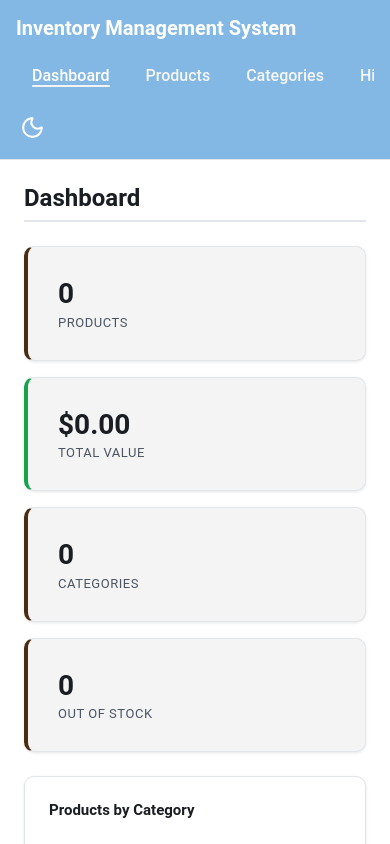
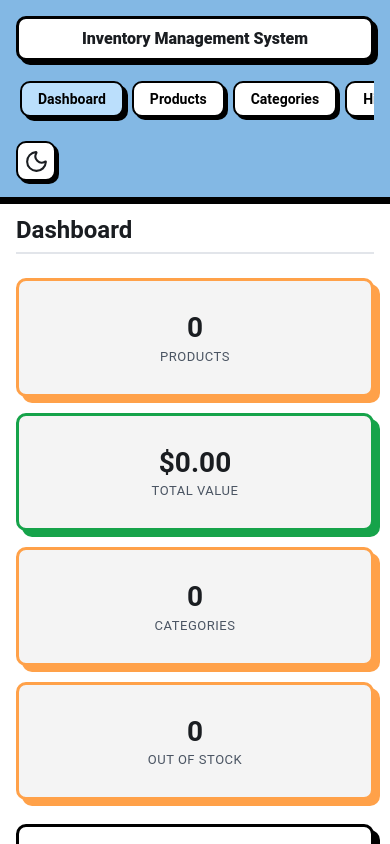
Before and after one commit to realthash/Inventory-Management-System, a React (Vite) app in the folder inventory-management/: page / in a window 390 px wide. Shown: the top 844 px of the page. Built offline with nearby package versions, Linux system fonts and the light colour scheme.

Commit message:
style: navlinks in lighmode and the pages's boxes

```diff
--- a/inventory-management/src/components/CategoryForm.module.css
+++ b/inventory-management/src/components/CategoryForm.module.css
@@ -18,16 +18,19 @@
 .input {
     padding: 10px 12px;
     background-color: var(--color-table-head);
-    border: 1px solid var(--color-text-muted);
+    border: 2px solid black;
     border-radius: var(--radius);
     color: var(--color-text);
     font-size: 14px;
     width: 100%;
+    box-shadow: 3px 3px 0px 0px #000000;
+    transition: transform 0.15s ease, box-shadow 0.15s ease;
 }
 
 .input:focus {
     outline: none;
-    border-color: var(--color-primary);
+    transform: translate(-1px, -1px);
+    box-shadow: 5px 5px 0px 0px #000000;
 }
 
 .error {
@@ -39,18 +42,24 @@
     padding: 10px 20px;
     background-color: var(--color-btn-bg);
     color: var(--color-btn-text);
-    border: none;
+    border: 2px solid black;
     font-size: 14px;
     border-radius: var(--radius);
     cursor: pointer;
-    font-weight: 500;
+    font-weight: 600;
     white-space: nowrap;
     height: 40px;
-    transition: background-color 0.15s ease, transform 0.15s ease;
+    box-shadow: 3px 3px 0px 0px #000000;
+    transition: background-color 0.15s ease, transform 0.15s ease, box-shadow 0.15s ease;
 }
 
 .submit:hover {
     background-color: var(--color-btn-hover);
-    transform: translateY(-1px);
+    transform: translate(-2px, -2px);
+    box-shadow: 5px 5px 0px 0px #000000;
+}
 
+.submit:active {
+    transform: translate(2px, 2px);
+    box-shadow: 1px 1px 0px 0px #000000;
 }
--- a/inventory-management/src/components/Layout.module.css
+++ b/inventory-management/src/components/Layout.module.css
@@ -13,7 +13,7 @@
 
     width: 240px;
     background-color: var(--color-surface);
-    border-right: 1px solid var(--color-border);
+    border-right: 5px solid black;
     padding: var(--space-lg) var(--space-md);
     display: flex;
     flex-direction: column;
@@ -30,20 +30,30 @@
 }
 
 .pageHeader {
-    margin-bottom: var(--space-md);
-    padding-bottom: var(--space-sm);
+    margin-bottom: var(--space-lg);
+    background-color: var(--color-surface);
+    border: 3px solid black;
+    border-radius: var(--radius);
+    padding: var(--space-md) var(--space-lg);
+    box-shadow: 6px 6px 0px 0px #000000;
+    display: flex;
+    justify-content: center;
+    align-items: center;
+    text-align: center;
 }
 
 .brandTitle {
-    font-size: 35px;
-    font-weight: 700;
+    font-size: 32px;
+    font-weight: 800;
     color: var(--color-text);
+    margin: 0;
+    text-align: center;
 }
 
 .nav {
     display: flex;
     flex-direction: column;
-    gap: 4px;
+    gap: var(--space-elg);
 }
 
 .sidebarFooter {
@@ -54,44 +64,36 @@
 }
 
 .link {
-
     position: relative;
-    width: fit-content;
+    width: 100%;
     padding: 10px var(--space-md);
     border-radius: var(--radius);
-    color: var(--layout-text-muted);
+    color: var(--color-nav-link-text);
     text-decoration: none;
-    font-weight: 500;
-    transition: background-color 0.15s ease, color 0.15s ease, transform 0.15s ease;
-}
-
-.link::after {
-    content: '';
-    position: absolute;
-    bottom: 8px;
-    left: var(--space-md);
-    right: var(--space-md);
-    height: 2px;
-    background-color: var(--layout-underline-color);
-    border-radius: 1px;
-    transform: scaleX(0);
-    transform-origin: left;
-    transition: transform 0.3s cubic-bezier(0.4, 0, 0.2, 1);
+    font-weight: 600;
+    border: 2px solid black;
+    background-color: var(--color-bg);
+    box-shadow: 3px 3px 0px 0px #000000;
+    transform: translate(0, 0);
+    transition: background-color 0.15s ease, color 0.15s ease, transform 0.15s ease, box-shadow 0.15s ease;
 }
 
 .link:hover {
     color: var(--layout-text-hover);
-
-    transform: scale(1.05);
+    background-color: var(--color-surface);
+    transform: translate(-2px, -2px);
+    box-shadow: 5px 5px 0px 0px #000000;
 }
 
-.link:hover::after,
-.linkActive::after {
-    transform: scaleX(1);
+.link:active {
+    transform: translate(2px, 2px);
+    box-shadow: 1px 1px 0px 0px #000000;
 }
 
 .linkActive {
     color: var(--layout-text-active);
+    background-color: var(--color-table-head);
+    box-shadow: 4px 4px 0px 0px #000000;
 }
 
 .linkActive:hover {
@@ -108,18 +110,39 @@
 @media (max-width: 640px) {
     .app {
         flex-direction: column;
+        min-height: 100vh;
     }
 
     .sidebar {
         width: 100%;
         border-right: none;
-        border-bottom: 1px solid var(--color-border);
+        border-bottom: 3px solid black;
         padding: var(--space-md);
         gap: var(--space-md);
+        box-shadow: 0 4px 0px 0px #000000;
+        position: sticky;
+        top: 0;
+        z-index: 100;
     }
 
     .brand {
-        display: block;
+        display: flex;
+        align-items: center;
+        justify-content: center;
+        background-color: white;
+        border: 3px solid black;
+        border-radius: var(--radius);
+        padding: 10px var(--space-md);
+        box-shadow: 4px 4px 0px 0px #000000;
+        text-align: center;
+    }
+
+    .brand h1 {
+        font-size: 16px;
+        font-weight: 800;
+        color: var(--color-text);
+        margin: 0;
+        text-align: center;
     }
 
     .pageHeader {
@@ -128,10 +151,34 @@
 
     .nav {
         flex-direction: row;
+        flex-wrap: nowrap;
+        gap: var(--space-sm);
         overflow-x: auto;
+        padding: 4px 6px 8px 4px;
+        /* extra room so 3D box shadow does not get clipped or overlap */
+        scrollbar-width: none;
+        -webkit-overflow-scrolling: touch;
+    }
+
+    .nav::-webkit-scrollbar {
+        display: none;
     }
 
     .link {
+        width: auto;
+        flex-shrink: 0;
         white-space: nowrap;
+        padding: 8px var(--space-md);
+        font-size: 14px;
+    }
+
+    .sidebarFooter {
+        margin-top: 0;
+        display: flex;
+        align-items: center;
+    }
+
+    .main {
+        padding: var(--space-md);
     }
 }
--- a/inventory-management/src/components/ProductTable.module.css
+++ b/inventory-management/src/components/ProductTable.module.css
@@ -1,8 +1,9 @@
 .tableWrapper {
     background-color: var(--color-surface);
-    border: 1px solid var(--color-border);
+    border: 3px solid black;
     border-radius: var(--radius);
     overflow-x: auto;
+    box-shadow: 6px 6px 0px 0px #000000;
 }
 
 .table {
--- a/inventory-management/src/components/StatCard.module.css
+++ b/inventory-management/src/components/StatCard.module.css
@@ -1,32 +1,43 @@
 .card {
+    --tone-color: var(--color-primary);
     padding: var(--space-elg);
     background-color: var(--color-stat-bg);
-    border: 1px solid var(--color-stat-border);
+    border: 3px solid var(--tone-color);
     border-radius: var(--radius);
-    border-left: 4px solid var(--color-stat-border);
-    transition: transform 0.2s ease, box-shadow 0.2s ease, border-color 0.2s ease;
-    box-shadow: var(--shadow);
+    box-shadow: 6px 6px 0px 0px var(--tone-color);
+    transform: translate(0, 0);
+    transition: transform 0.15s ease, box-shadow 0.15s ease, border-color 0.15s ease;
+    display: flex;
+    flex-direction: column;
+    align-items: center;
+    justify-content: center;
+    text-align: center;
 }
 
 .card:hover {
-    transform: translateY(-2px);
-    box-shadow: 0 6px 16px rgba(0, 0, 0, 0.08);
+    transform: translate(-3px, -3px);
+    box-shadow: 9px 9px 0px 0px var(--tone-color);
+}
+
+.card:active {
+    transform: translate(4px, 4px);
+    box-shadow: 2px 2px 0px 0px var(--tone-color);
 }
 
 .default {
-    border-left-color: var(--color-primary);
+    --tone-color: var(--color-primary);
 }
 
 .success {
-    border-left-color: var(--color-success);
+    --tone-color: var(--color-success);
 }
 
 .warning {
-    border-left-color: var(--color-warning);
+    --tone-color: var(--color-warning);
 }
 
 .danger {
-    border-left-color: var(--color-danger);
+    --tone-color: var(--color-danger);
 }
 
 .value {
--- a/inventory-management/src/components/ThemeToggle.module.css
+++ b/inventory-management/src/components/ThemeToggle.module.css
@@ -1,29 +1,37 @@
 .toggle {
-    background: none;
-    border: none;
+    background-color: var(--color-bg);
+    border: 2px solid black;
     border-radius: var(--radius);
-    width: 32px;
-    height: 32px;
+    width: 40px;
+    height: 40px;
     cursor: pointer;
     font-size: 16px;
     display: flex;
     align-items: center;
     justify-content: center;
-    /* transition: background-color 0.15s ease, border-color 0.15s ease; */
+    box-shadow: 3px 3px 0px 0px #000000;
+    transform: translate(0, 0);
+    transition: background-color 0.15s ease, transform 0.15s ease, box-shadow 0.15s ease;
 }
 
-/* .toggle:hover {
-    background-color: var(--color-bg);
-} */
+.toggle:hover {
+    background-color: var(--color-table-head);
+    transform: translate(-2px, -2px);
+    box-shadow: 5px 5px 0px 0px #000000;
+}
+
+.toggle:active {
+    transform: translate(2px, 2px);
+    box-shadow: 1px 1px 0px 0px #000000;
+}
 
 .moonIcon {
-    color: #ffffff;
+    color: var(--color-text);
     transition: transform 0.2s ease;
-
 }
 
 .sunIcon {
-    color: #ffffff;
+    color: var(--color-text);
     transition: transform 0.2s ease;
 }
 
--- a/inventory-management/src/pages/Dashboard.module.css
+++ b/inventory-management/src/pages/Dashboard.module.css
@@ -19,18 +19,27 @@
 
 .panel {
     background-color: var(--color-panel-bg);
-    border: 1px solid var(--color-panel-border);
+    border: 3px solid black;
     border-radius: var(--radius);
     padding: var(--space-lg);
-    box-shadow: var(--shadow);
-    transition: transform 0.2s ease, box-shadow 0.2s ease, border-color 0.2s ease;
-    box-shadow: var(--shadow);
+    /* Solid 3D box underneath */
+    box-shadow: 6px 6px 0px 0px #000000;
+    transform: translate(0, 0);
+    transition: transform 0.15s ease, box-shadow 0.15s ease;
 }
 
 .panel:hover {
-    transform: translateY(-2px);
-    box-shadow: 0 6px 16px rgba(0, 0, 0, 0.08);
+    /* Pops up more / solid shadow gets thicker */
+    transform: translate(-3px, -3px);
+    box-shadow: 9px 9px 0px 0px #000000;
 }
+
+.panel:active {
+    /* Pressed down into the solid box */
+    transform: translate(4px, 4px);
+    box-shadow: 2px 2px 0px 0px #000000;
+}
+
 
 .panelTitle {
     font-size: 15px;
--- a/inventory-management/src/pages/History.module.css
+++ b/inventory-management/src/pages/History.module.css
@@ -10,9 +10,10 @@
 }
 
 .tableWrapper {
-    border: 1px solid var(--color-border);
+    border: 3px solid black;
     border-radius: var(--radius);
     overflow-x: auto;
+    box-shadow: 6px 6px 0px 0px #000000;
 }
 
 .table {
--- a/inventory-management/src/styles/variables.css
+++ b/inventory-management/src/styles/variables.css
@@ -18,14 +18,16 @@
   --color-panel-border: #e2e5ea;
   --color-panel-title: #1a1d21;
 
-  --color-primary: #4a2e14;
+  --color-primary: #ffa149;
   --color-primary-hover: hsl(0, 0%, 100%);
   --color-btn-bg: #83b8e4;
   --color-submit-btn-bg: #6e9abe;
   --color-btn-hover: #76a5cc;
   --color-btn-text: #ffffff;
 
-  --color-nav-active: #ffffff;
+  --color-nav-active: #000000;
+  --color-nav-link: white;
+  --color-nav-link-text: black;
   --color-nav-underline: #fafcff;
   --color-nav-text-active-hover: white;
   --color-nav-layout-underline-color: #f3f3f3;
@@ -77,6 +79,8 @@
 
   --color-nav-active: #f4f4f4;
   --color-nav-underline: #38bdf8;
+  --color-nav-link: white;
+  --color-nav-link-text: black;
   --color-nav-text-active-hover: rgb(255, 255, 255);
   --color-nav-layout-underline-color: rgb(0, 187, 255);
   --color-danger: #ef4444;
```
Also changed, not shown: inventory-management/src/components/FilterBar.module.css (+19 -7 lines), inventory-management/src/components/ProductForm.css (+40 -9 lines), inventory-management/src/components/StockAdjustForm.module.css (+37 -6 lines), inventory-management/src/pages/Categories.module.css (+18 -5 lines).
